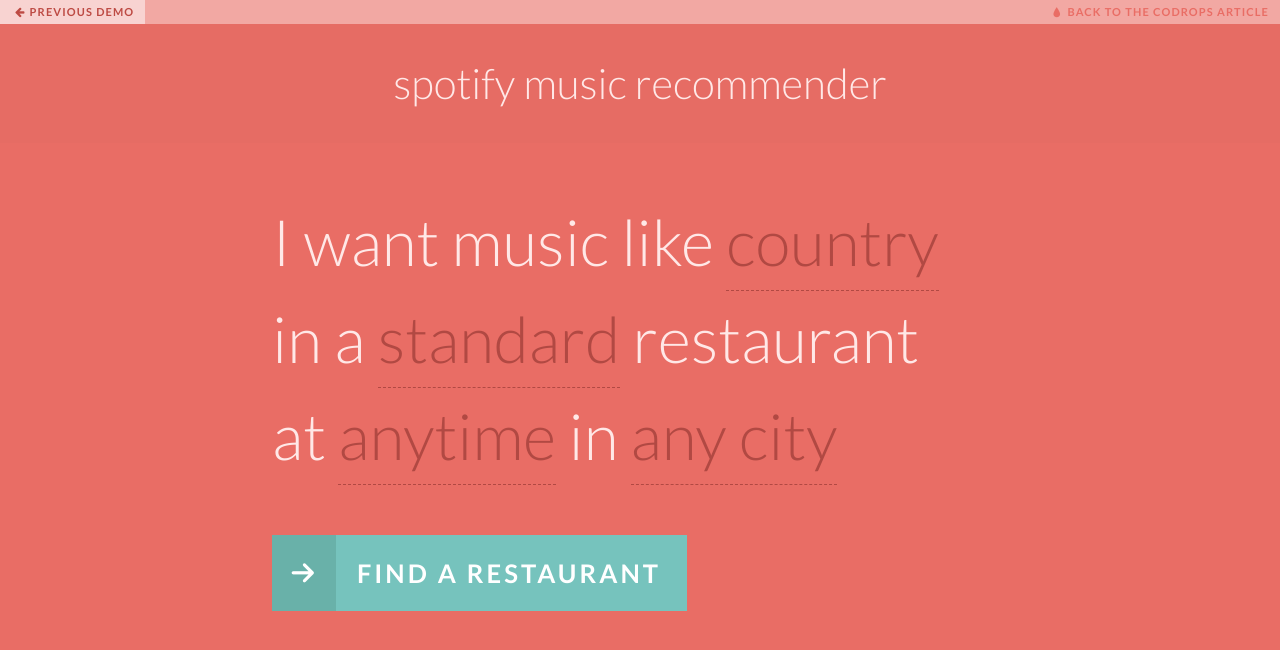
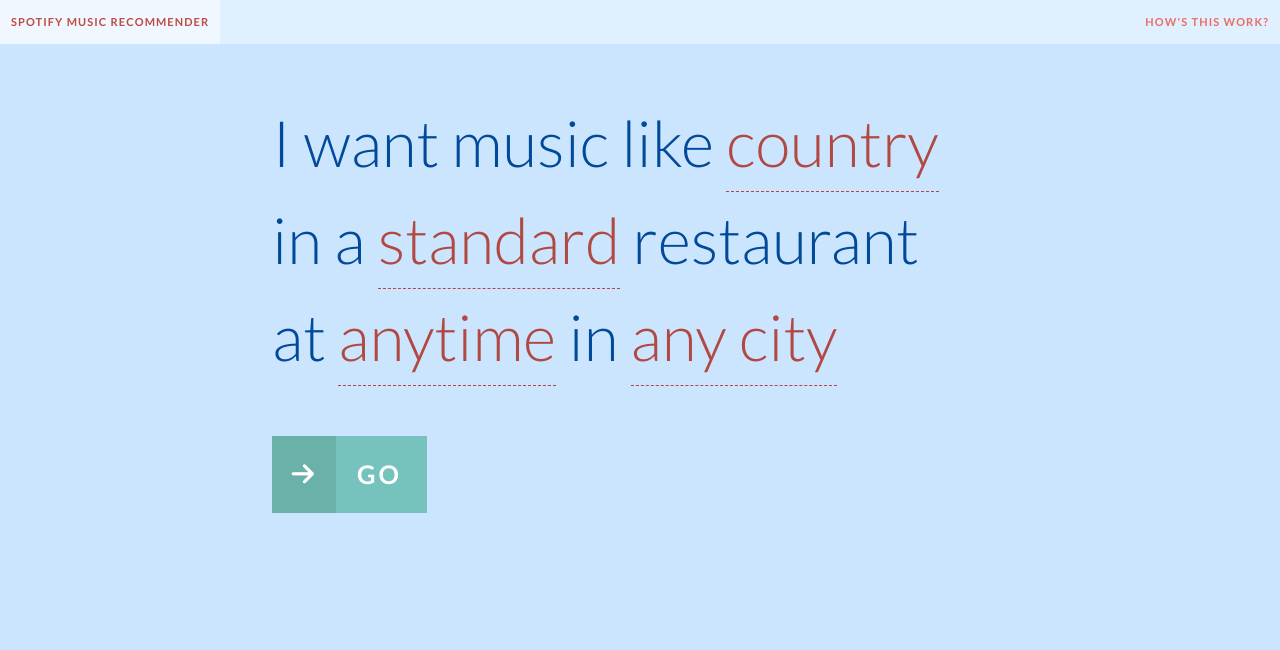
Before and after one commit to cavaunpeu/dotify, a Flask app: template dotify/templates/index.html in a window 1280 px wide. Shown: the top 650 px of the page. Run offline with Flask 2, Linux system fonts and the light colour scheme; the template is opened without the code that fills it, so the values that code supplies are empty.

Commit message:
change colors on main page

```diff
--- a/dotify/static/css/default.css
+++ b/dotify/static/css/default.css
@@ -21,8 +21,8 @@ body, html { font-size: 100%; padding: 0; margin: 0;}
 
 body {
 	font-family: 'Lato', Calibri, Arial, sans-serif;
-	color: #ffe8e7;
-	background: #E96D65;
+	color: #004a99;
+	background: #CCE5FF;
 	font-weight: 300;
 	overflow-x: hidden;
 }
@@ -75,7 +75,7 @@ a:active {
 	text-transform: uppercase;
 	width: 100%;
 	font-size: 0.69em;
-	line-height: 2.2;
+	line-height: 4.0;
 }
 
 .codrops-top a {
@@ -100,7 +100,7 @@ a:active {
 	display: block;
 }
 
-.codrops-icon:before {
+/*.codrops-icon:before {
 	font-family: 'codropsicons';
 	margin: 0 4px;
 	speak: none;
@@ -138,4 +138,4 @@ a:active {
 		display: none;
 	}
 
-}
+}*/
--- a/dotify/templates/index.html
+++ b/dotify/templates/index.html
@@ -6,9 +6,6 @@
 		<meta name="viewport" content="width=device-width, initial-scale=1.0">
 		<title>Natural Language Form</title>
 		<meta name="description" content="Natural Language Form with custom text input and drop-down lists" />
-		<meta name="keywords" content="Natural Language UI, sentence form, text input, contenteditable, html5, css3, jquery" />
-		<meta name="author" content="Codrops" />
-		<link rel="shortcut icon" href="../favicon.ico">
 		<link rel="stylesheet" type="text/css" href="static/css/default.css" />
 		<link rel="stylesheet" type="text/css" href="static/css/component.css" />
 		<script src="static/js/modernizr.custom.js"></script>
@@ -17,12 +14,9 @@
 		<div class="container demo-1">
 			<!-- Top Navigation -->
 			<div class="codrops-top clearfix">
-				<a class="codrops-icon codrops-icon-prev" href="http://tympanus.net/Development/MorphingDevices/"><span>Previous Demo</span></a>
-				<span class="right"><a class="codrops-icon codrops-icon-drop" href="http://tympanus.net/codrops/?p=15139"><span>Back to the Codrops Article</span></a></span>
+				<a class="codrops-icon codrops-icon-prev" href="http://tympanus.net/Development/MorphingDevices/"><span>spotify music recommender</span></a>
+				<span class="right"><a href="http://tympanus.net/codrops/?p=15139"><span>how's this work?</span></a></span>
 			</div>
-			<header>
-				<h1>spotify music recommender</h1>
-			</header>
 			<div class="main clearfix">
 				<form id="nl-form" class="nl-form">
 					I want music like
@@ -51,7 +45,7 @@
 					</select>
 					in <input type="text" value="" placeholder="any city" data-subline="For example: <em>Los Angeles</em> or <em>New York</em>"/>
 					<div class="nl-submit-wrap">
-						<button class="nl-submit" type="submit">Find a restaurant</button>
+						<button class="nl-submit" type="submit">Go</button>
 					</div>
 					<div class="nl-overlay"></div>
 				</form>
```
Also changed, not shown: dotify/views.py (+1 -16 lines).
